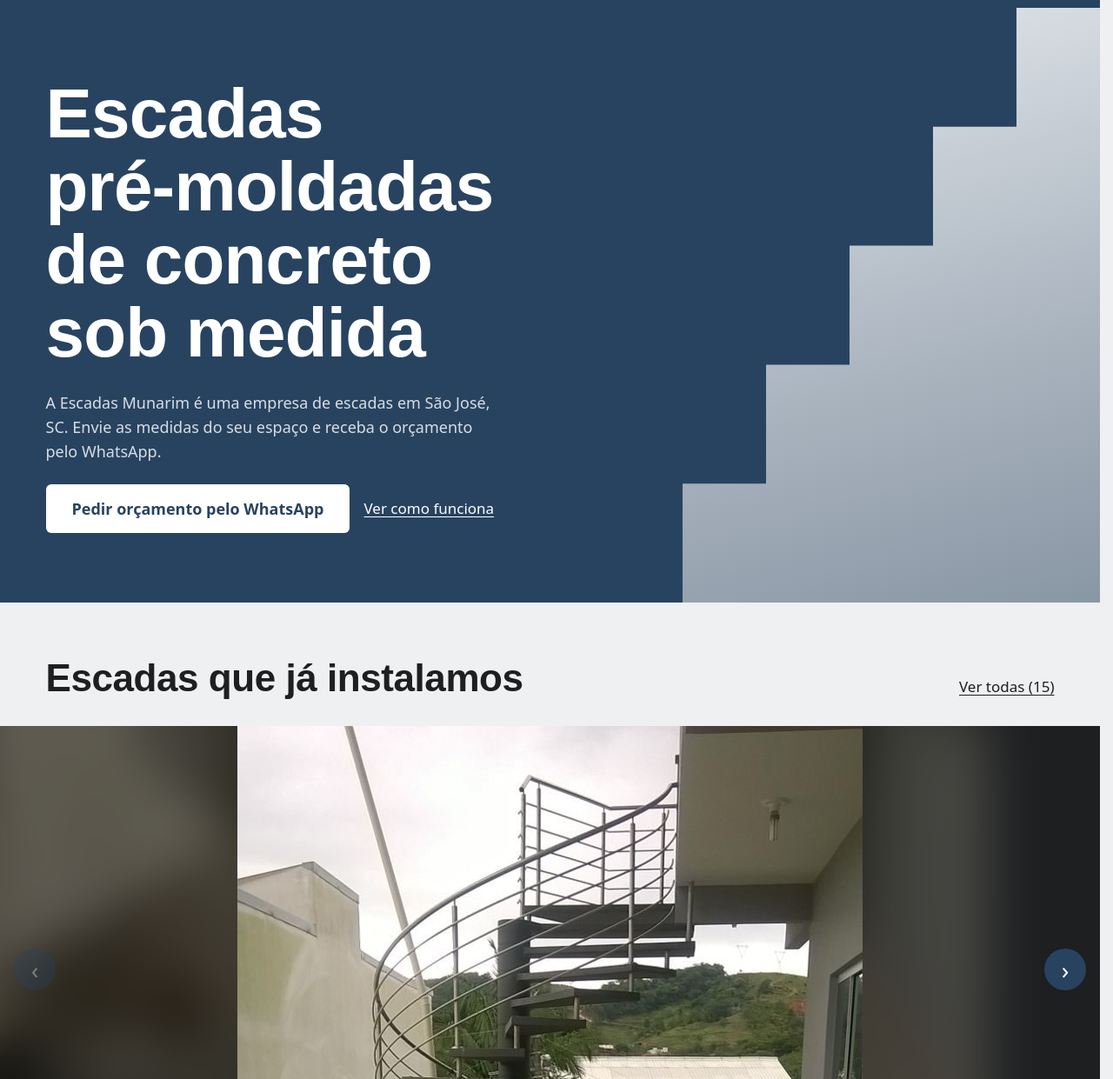
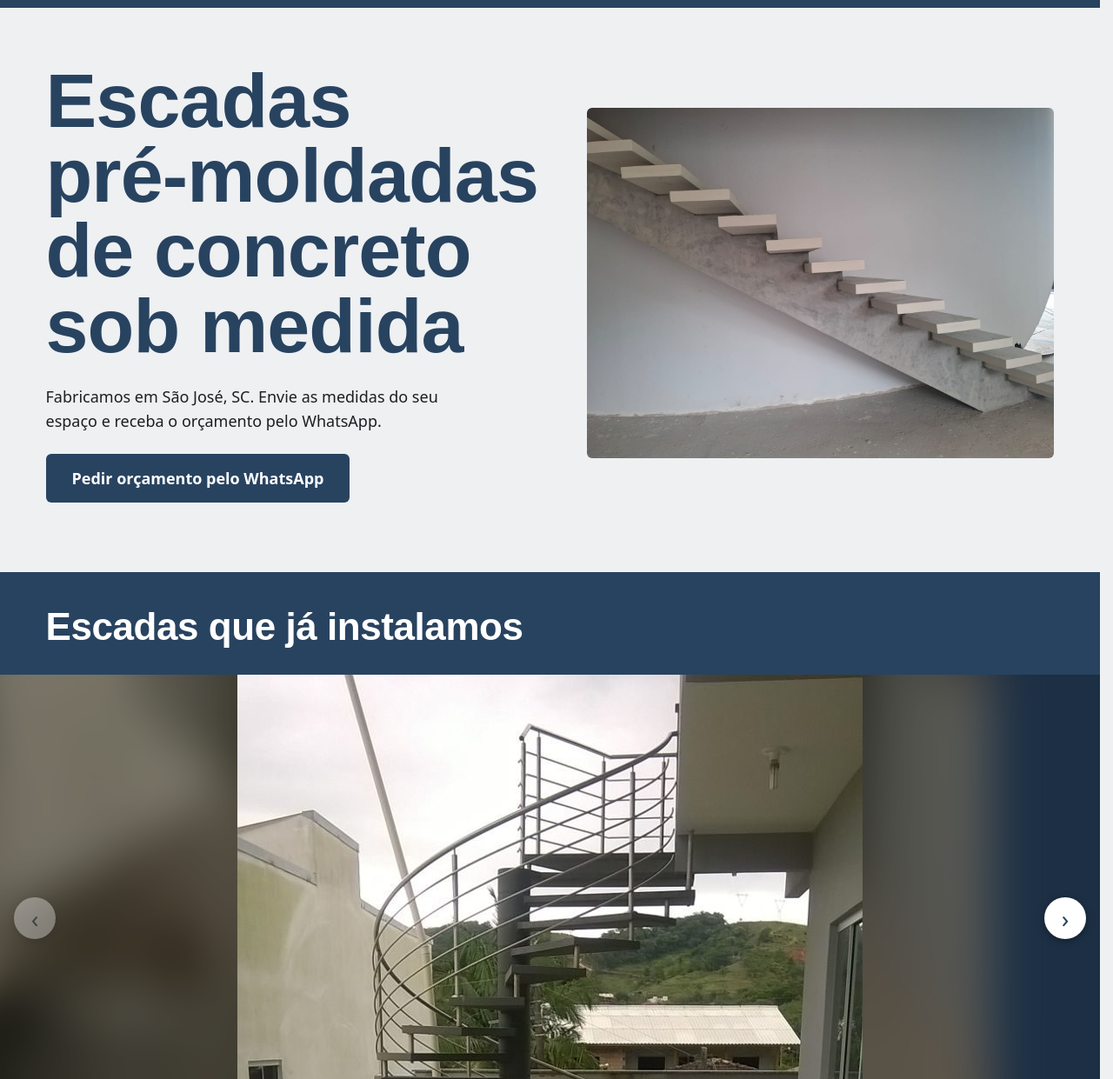
Before and after one commit to victormunarim/munarim-site, an Astro site: page / in a window 1280 px wide. Shown: the part 59-1300 px from the top of the page at 87% size. Built offline with nearby package versions, Linux system fonts and the light colour scheme; Astro itself is replaced by a stand-in of ours.

Commit message:
Reformulação do hero e carrossel

```diff
--- a/src/components/Carrossel.astro
+++ b/src/components/Carrossel.astro
@@ -1,27 +1,40 @@
 ---
+import { whatsappLink, mensagemModelo } from '../lib/empresa';
 interface Props {
 	fotos: { src: string; nome: string }[];
 	verTodas?: string;
+	rotulo?: string;
 }
-const { fotos, verTodas } = Astro.props;
+const { fotos, verTodas, rotulo } = Astro.props;
 const total = fotos.length;
 ---
 
-<section
+<div
 	class="carrossel"
 	data-carrossel
 	role="region"
 	aria-roledescription="carrossel"
-	aria-label="Fotos de escadas instaladas"
+	aria-labelledby={rotulo}
+	aria-label={rotulo ? undefined : 'Fotos de escadas instaladas'}
 >
-	<ul class="pista" data-pista>
+	<div class="palco">
+		<ul
+			class="pista"
+			data-pista
+			tabindex="0"
+			aria-label="Fotos, use as setas do teclado para navegar"
+		>
 			{fotos.map((f, i) => (
-			<li class="slide" aria-label={`Foto ${i + 1} de ${total}`}>
+				<li
+					class="slide"
+					aria-label={`Foto ${i + 1} de ${total}`}
+					data-wa={whatsappLink(mensagemModelo(f.nome))}
+				>
 					<img class="fundo" src={f.src} alt="" aria-hidden="true" loading="lazy" />
 					<img
 						class="foto"
 						src={f.src}
-					alt={`Escada ${f.nome} instalada, foto ${i + 1} de ${total}`}
+						alt={`Escada ${f.nome} instalada`}
 						loading={i === 0 ? 'eager' : 'lazy'}
 						decoding="async"
 					/>
@@ -41,17 +54,27 @@ const total = fotos.length;
 		<button type="button" class="seta prox" data-prox aria-label="Próxima foto">
 			›
 		</button>
+	</div>
 	<div class="barra">
 		<p class="legenda" data-legenda aria-live="polite"></p>
 		<p class="contador">
 			<span data-pos>1</span> / {total}
+			{verTodas && (
+				<a class="ver-todas link" href={verTodas}>
+					Ver todas
+				</a>
+			)}
 		</p>
 	</div>
-</section>
+</div>
 
 <style>
-	.carrossel {
+	.palco {
 		position: relative;
+	}
+	.pista:focus-visible {
+		outline: 3px solid var(--accent);
+		outline-offset: -3px;
 	}
 	.pista {
 		display: flex;
@@ -78,7 +101,7 @@ const total = fotos.length;
 		min-height: 360px;
 		max-height: 820px;
 		overflow: hidden;
-		background: var(--ink);
+		background: #1c2f44;
 		display: grid;
 		place-items: center;
 	}
@@ -88,7 +111,7 @@ const total = fotos.length;
 		width: 120%;
 		height: 120%;
 		object-fit: cover;
-		filter: blur(28px) brightness(0.55);
+		filter: blur(28px) brightness(0.7);
 	}
 	.foto {
 		position: relative;
@@ -101,24 +124,26 @@ const total = fotos.length;
 	}
 	.seta {
 		position: absolute;
-		top: calc(35vh);
+		top: 50%;
 		transform: translateY(-50%);
 		width: 48px;
 		height: 48px;
 		border-radius: 999px;
 		border: 0;
-		background: var(--accent);
-		color: var(--accent-ink);
+		background: #fff;
+		color: var(--accent);
+		box-shadow: 0 2px 8px rgb(0 0 0 / 0.35);
 		font-size: 28px;
 		line-height: 1;
 		cursor: pointer;
 	}
 	.seta:hover {
-		background: var(--ink);
+		background: #e4e8ec;
 	}
 	.seta:focus-visible {
 		outline: 3px solid #fff;
 		outline-offset: 2px;
+		box-shadow: 0 0 0 2px var(--accent);
 	}
 	.seta[disabled] {
 		opacity: 0.35;
@@ -143,6 +168,9 @@ const total = fotos.length;
 	.barra p {
 		margin: 0;
 	}
+	.ver-todas {
+		margin-left: 12px;
+	}
 	@media (max-width: 640px) {
 		.seta {
 			width: 44px;
@@ -162,6 +190,8 @@ const total = fotos.length;
 		const nomes = Array.from(c.querySelectorAll<HTMLImageElement>('.foto')).map((i) =>
 			i.alt.replace(/ instalada.*/, ''),
 		);
+		const cta = document.querySelector<HTMLAnchorElement>('[data-cta-carrossel]');
+		const waPadrao = cta?.href ?? '';
 		const atual = () => Math.round(pista.scrollLeft / pista.clientWidth);
 		const ir = (i: number) => {
 			const n = Math.max(0, Math.min(slides.length - 1, i));
@@ -174,6 +204,7 @@ const total = fotos.length;
 			ant.disabled = i <= 0;
 			prox.disabled = i >= slides.length - 1;
 			slides.forEach((s, k) => s.toggleAttribute('inert', k !== i));
+			if (cta) cta.href = slides[i]?.dataset.wa || waPadrao;
 		};
 		ant.addEventListener('click', () => ir(atual() - 1));
 		prox.addEventListener('click', () => ir(atual() + 1));
--- a/src/components/CtaWhatsapp.astro
+++ b/src/components/CtaWhatsapp.astro
@@ -5,9 +5,15 @@ const {
 	rotulo = 'Pedir orçamento pelo WhatsApp',
 	grande = true,
 	class: classe = '',
+	...resto
 } = Astro.props;
 ---
 
-<a href={whatsappLink(mensagem)} class:list={['btn', grande && 'btn-lg', classe]} rel="noopener">
+<a
+	href={whatsappLink(mensagem)}
+	class:list={['btn', grande && 'btn-lg', classe]}
+	rel="noopener"
+	{...resto}
+>
 	{rotulo}
 </a>
--- a/src/pages/index.astro
+++ b/src/pages/index.astro
@@ -5,12 +5,15 @@ import Pendente from '../components/Pendente.astro';
 import CtaWhatsapp from '../components/CtaWhatsapp.astro';
 import AvaliarGoogle from '../components/AvaliarGoogle.astro';
 import Carrossel from '../components/Carrossel.astro';
-import { publicavel } from '../lib/empresa';
+import { publicavel, empresa, mostrarPendentes } from '../lib/empresa';
 
 const modelos = publicavel(await getCollection('modelos'));
+const fotoHero = '/img/modelos/viga-central-01.jpg';
+// A foto do hero não se repete no carrossel.
 const fotosCarrossel = (await getCollection('modelos')).flatMap((m) =>
-	m.data.fotos.map((src) => ({ src, nome: m.data.nome })),
+	m.data.fotos.filter((src) => src !== fotoHero).map((src) => ({ src, nome: m.data.nome })),
 );
+const mostrarAvaliar = mostrarPendentes || Boolean(empresa.redes.avaliarGoogle);
 
 // Descrições só do que o cliente faz ou do que já está confirmado (fábrica em São José, pré-moldado de concreto).
 const etapas = [
@@ -39,22 +42,29 @@ const etapas = [
 	descricao="Escadas Munarim, empresa de escadas pré-moldadas de concreto sob medida em São José, SC. Envie as medidas do seu espaço e receba o orçamento pelo WhatsApp."
 >
 	<section class="hero">
-		<div class="wrap min-h-[56vh] md:min-h-[64vh] grid content-center gap-6 py-14 md:py-20 relative z-10">
-			<h1 class="max-w-3xl md:max-w-[58%]">
-				Escadas pré&#8209;moldadas de concreto sob medida
-			</h1>
-			<p class="text-lg muted max-w-lg md:max-w-[50%]">
-				A Escadas Munarim é uma empresa de escadas em São José, SC. Envie as medidas do seu
-				espaço e receba o orçamento pelo WhatsApp.
+		<div class="wrap hero-grid">
+			<div class="hero-texto grid gap-6 content-center">
+				<h1 class="max-w-3xl">Escadas pré&#8209;moldadas de concreto sob medida</h1>
+				<p class="text-lg max-w-lg">
+					Fabricamos em São José, SC. Envie as medidas do seu espaço e receba o orçamento
+					pelo WhatsApp.
 					<Pendente texto="fato confirmado: anos de mercado" />
 				</p>
-			<div class="flex flex-wrap items-center gap-4">
+				<div class="acoes flex flex-wrap items-center gap-x-6 gap-y-3">
 					<CtaWhatsapp />
-				<a class="link" href="#como-funciona">
-					Ver como funciona
-				</a>
 				</div>
-			<Pendente texto="foto de hero" />
+			</div>
+			<figure class="hero-figura">
+				<img
+					class="hero-foto"
+					src={fotoHero}
+					alt="Escada de concreto com degraus em balanço, instalada pela Escadas Munarim"
+					width="1600"
+					height="1200"
+					fetchpriority="high"
+					decoding="async"
+				/>
+			</figure>
 		</div>
 	</section>
 
@@ -82,24 +92,21 @@ const etapas = [
 	)}
 
 	{fotosCarrossel.length > 0 && (
-		<section id="fotos" class="wrap pt-16 scroll-mt-20">
-			<div class="flex items-end justify-between gap-4 mb-6">
-				<h2 class="text-3xl">Escadas que já instalamos</h2>
-				<a class="link" href="/fotos">
-					Ver todas ({fotosCarrossel.length})
-				</a>
+		<div id="fotos" class="fotos scroll-mt-20">
+			<div class="fotos-topo on-brand">
+				<div class="wrap">
+					<h2 id="fotos-titulo" class="text-3xl">
+						Escadas que já instalamos
+					</h2>
 				</div>
-		</section>
-	)}
-	{fotosCarrossel.length > 0 && (
-		<>
-			<div class="pt-2">
-				<Carrossel fotos={fotosCarrossel} verTodas="/fotos" />
 			</div>
+			<div class="fotos-corpo">
+				<Carrossel fotos={fotosCarrossel} verTodas="/fotos" rotulo="fotos-titulo" />
 				<div class="wrap pt-6">
-				<CtaWhatsapp rotulo="Quero uma escada assim" />
+					<CtaWhatsapp rotulo="Quero uma escada assim" data-cta-carrossel />
 				</div>
-		</>
+			</div>
+		</div>
 	)}
 
 	<section id="como-funciona" class="wrap pt-20 scroll-mt-20">
@@ -136,9 +143,11 @@ const etapas = [
 		</div>
 	</section>
 
+	{mostrarAvaliar && (
 		<section class="wrap pt-20">
 			<AvaliarGoogle />
 		</section>
+	)}
 </Base>
 
 <script>
--- a/src/styles/global.css
+++ b/src/styles/global.css
@@ -109,6 +109,12 @@ p {
 	text-align: center;
 	line-height: 1.15;
 }
+@media (max-width: 380px) {
+	.btn-lg {
+		padding: 0 12px;
+		font-size: 0.95rem;
+	}
+}
 @media (min-width: 640px) {
 	.btn-lg {
 		padding: 0 30px;
@@ -189,48 +195,55 @@ a.card:hover img {
 	padding-block: 6px;
 }
 
-/* hero: faixa azul com silhueta de degraus em prata */
+/* hero: fundo de concreto claro, título azul, foto grande */
 .hero {
 	position: relative;
 	overflow: hidden;
+	background: var(--bg);
+	color: var(--accent);
+}
+.hero-grid {
+	display: grid;
+	gap: 32px;
+	padding-block: 32px 56px;
+}
+.hero h1 {
+	color: var(--accent);
+	font-size: clamp(3rem, 10vw, 5.5rem);
+	line-height: 0.98;
+}
+.hero-texto p {
+	color: var(--ink);
+}
+.hero-figura {
+	margin: 0;
+	animation: chega-foto 0.8s cubic-bezier(0.16, 1, 0.3, 1) 0.1s backwards;
+}
+.hero-foto {
+	display: block;
+	width: 100%;
+	aspect-ratio: 4 / 3;
+	object-fit: cover;
+	border-radius: var(--radius);
+}
+@media (min-width: 768px) {
+	.hero-grid {
+		grid-template-columns: 1fr 1.15fr;
+		gap: 56px;
+		align-items: center;
+		padding-block: 64px 80px;
+	}
+}
+
+/* faixa de fotos: azul da marca, o carrossel sobe sobre ele */
+.fotos-topo {
 	background: var(--accent);
 	color: var(--accent-ink);
+	padding-block: 40px 112px;
 }
-.hero::after {
-	content: '';
-	position: absolute;
-	right: 0;
-	bottom: 0;
-	height: 100%;
-	width: min(38%, 480px);
-	background: linear-gradient(165deg, #e4e8ec 0%, #aab4bf 60%, #8996a4 100%);
-	clip-path: polygon(
-		0 100%,
-		0 80%,
-		20% 80%,
-		20% 60%,
-		40% 60%,
-		40% 40%,
-		60% 40%,
-		60% 20%,
-		80% 20%,
-		80% 0,
-		100% 0,
-		100% 100%
-	);
-	display: none;
-}
-@media (min-width: 768px) {
-	.hero::after {
-		display: block;
-	}
-}
-.hero .muted {
-	color: rgb(255 255 255 / 0.82);
-}
-.hero .btn {
-	background: var(--accent-ink);
-	color: var(--accent);
+.fotos-corpo {
+	margin-top: -80px;
+	position: relative;
 }
 
 /* etapas: sobem como degraus no desktop */
@@ -337,7 +350,7 @@ a.card:hover img {
 }
 
 /* ---------- movimento ----------
-   Momento principal: os degraus do hero sobem e o texto chega em sequência.
+   Momento principal: foto e texto do hero chegam em sequência.
    Etapas entram uma a uma ao rolar. Tudo parte de um estado visível. */
 @view-transition {
 	navigation: auto;
@@ -347,50 +360,34 @@ a.card:hover img {
 	animation-duration: 0.18s;
 }
 
-@keyframes degraus-sobem {
-	from {
-		clip-path: polygon(
-			0 100%,
-			0 100%,
-			20% 100%,
-			20% 100%,
-			40% 100%,
-			40% 100%,
-			60% 100%,
-			60% 100%,
-			80% 100%,
-			80% 100%,
-			100% 100%,
-			100% 100%
-		);
-	}
+.hero h1,
+.hero-texto p,
+.hero-texto .acoes {
+	animation: chega 0.6s cubic-bezier(0.16, 1, 0.3, 1) backwards;
+}
+.hero-texto p {
+	animation-delay: 0.08s;
+}
+.hero-texto .acoes {
+	animation-delay: 0.16s;
 }
 @keyframes chega {
 	from {
 		opacity: 0;
-		transform: translateY(14px);
+		translate: 0 18px;
+	}
+}
+@keyframes chega-foto {
+	from {
+		opacity: 0;
+		translate: 0 24px;
 	}
 }
 @keyframes menu-entra {
 	from {
 		opacity: 0;
-		transform: translateY(-6px);
+		translate: 0 -6px;
 	}
-}
-
-.hero::after {
-	animation: degraus-sobem 1s cubic-bezier(0.16, 1, 0.3, 1) 0.1s backwards;
-}
-.hero h1,
-.hero p,
-.hero .wrap > div {
-	animation: chega 0.6s cubic-bezier(0.16, 1, 0.3, 1) backwards;
-}
-.hero p {
-	animation-delay: 0.08s;
-}
-.hero .wrap > div {
-	animation-delay: 0.16s;
 }
 
 .menu-mobile[open] nav {
@@ -413,12 +410,10 @@ a.card:hover img {
 }
 
 @media (prefers-reduced-motion: reduce) {
-	.hero::after {
-		animation: none;
-	}
+	.hero-figura,
 	.hero h1,
-	.hero p,
-	.hero .wrap > div,
+	.hero-texto p,
+	.hero-texto .acoes,
 	.menu-mobile[open] nav {
 		animation-name: surge;
 		animation-duration: 0.3s;
```
Also changed, not shown: PRODUCT.md (added, +49 -0 lines), .impeccable/surfaces/src-pages-index-astro.md (added). Lines whose indentation alone changed are shown as unchanged.
